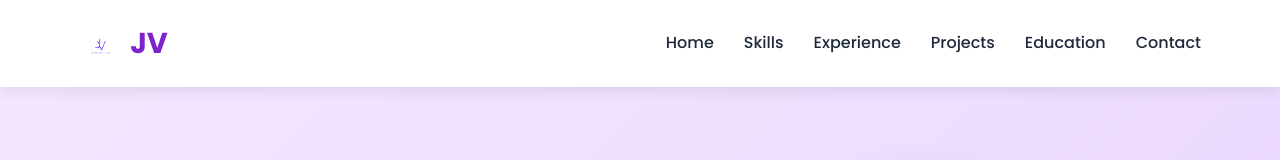
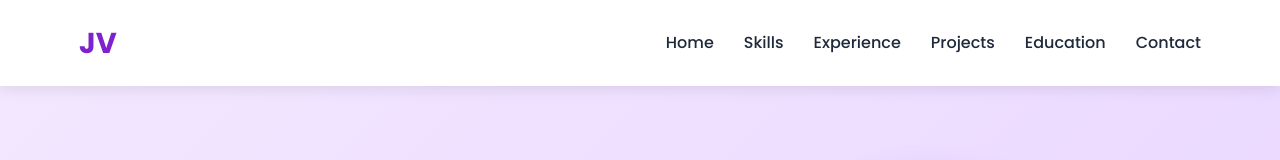
Before and after one commit to jithmapv/Portfolio, a website: page index.html in a window 1280 px wide. Shown: the top 160 px of the page. Drawn offline with Linux system fonts and the light colour scheme.

Commit message:
feat: remove logo image from header for cleaner navigation

```diff
--- a/index.html
+++ b/index.html
@@ -786,7 +786,7 @@
     <header>
         <div class="container">
             <nav>
-                <a href="#home" class="logo"><img src="images/favicon.png" alt="JV Favicon" class="logo-img">JV</a>
+                <a href="#home" class="logo">JV</a>
                 <ul class="nav-links">
                     <li><a href="#home">Home</a></li>
                     <li><a href="#skills">Skills</a></li>
```
